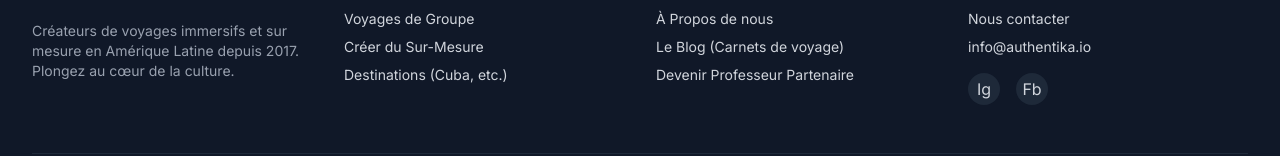
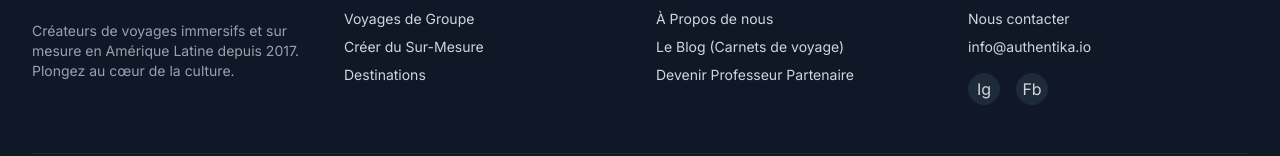
Before and after one commit to Pacorabo2/authentik-travels, a Next.js app: page / in a window 1280 px wide. Shown: the part 3024-3180 px from the top of the page. Built offline with nearby package versions, Linux system fonts and the light colour scheme; no server answers; the database is empty.

Commit message:
clean: fixing some bad text on Destinations link on FooterSection

```diff
--- a/components/Footer.tsx
+++ b/components/Footer.tsx
@@ -47,7 +47,7 @@ export default function Footer() {
                   href="/voyages/cuba"
                   className="hover:text-amber-500 transition-colors"
                 >
-                  Destinations (Cuba, etc.)
+                  Destinations
                 </Link>
               </li>
             </ul>
```
